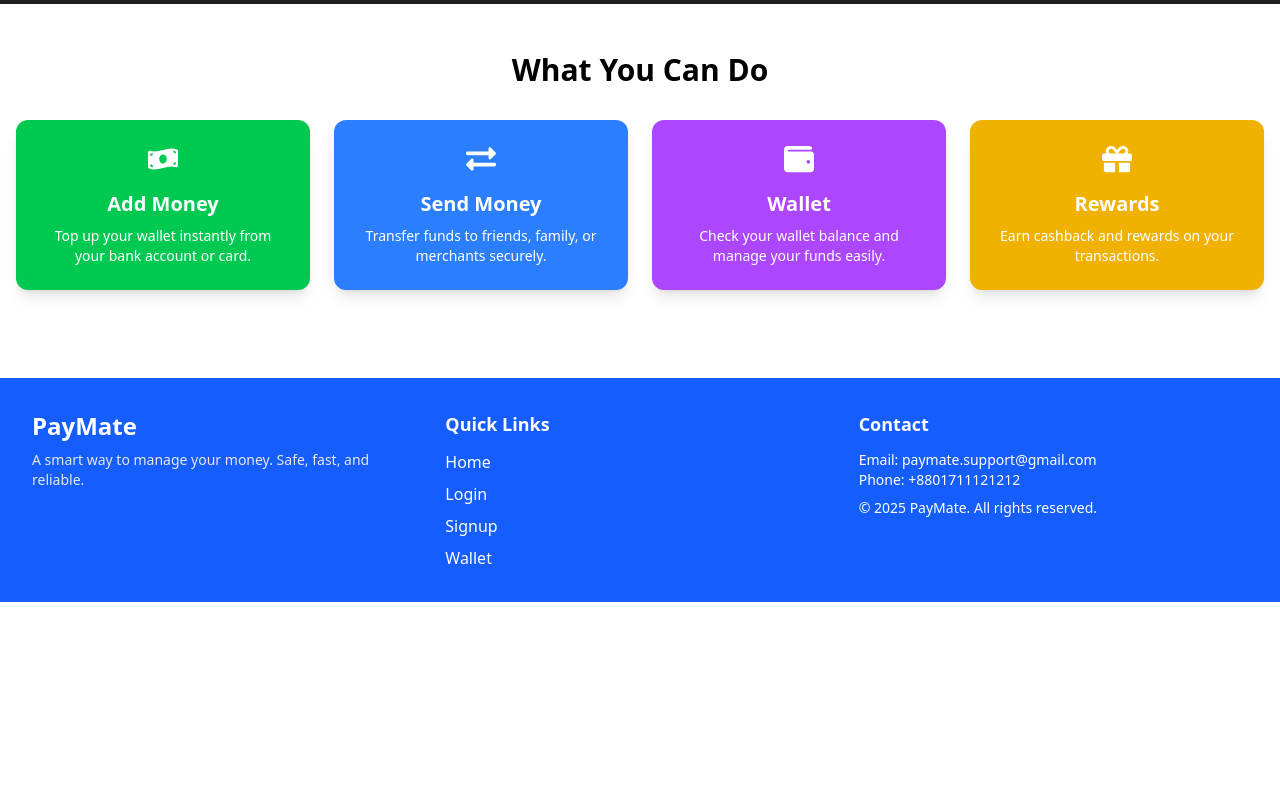
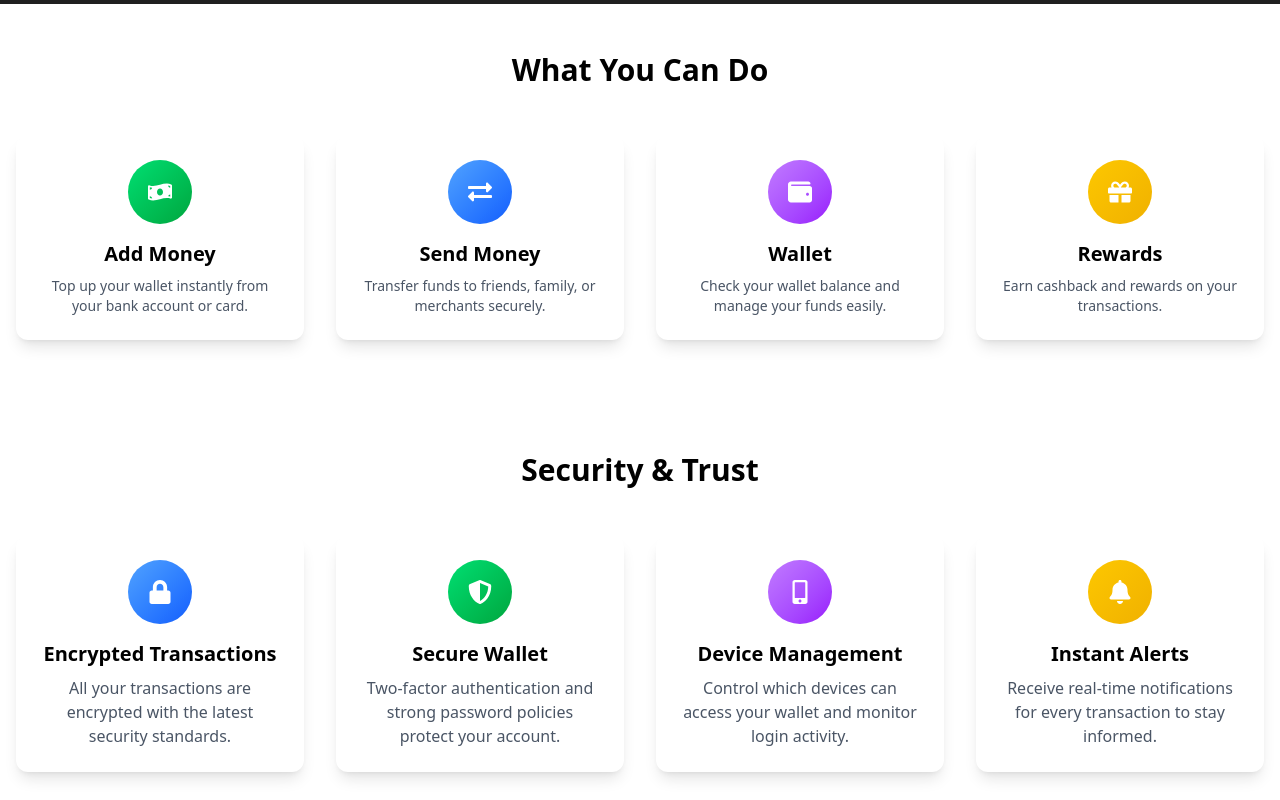
Before and after one commit to mithun41/digital-wallet-client, a React (Vite) app: page / in a window 1280 px wide. Shown: the part 860-1660 px from the top of the page. Before the commit the page ends 1462 px from the top, so only its background shows below. Built offline with nearby package versions, Linux system fonts and the light colour scheme; grey boxes are pictures that could not be loaded.

Commit message:
security-section added

```diff
--- a/src/Pages/Home/Features/Features.jsx
+++ b/src/Pages/Home/Features/Features.jsx
@@ -6,42 +6,46 @@ const Features = () => {
     {
       title: "Add Money",
       description: "Top up your wallet instantly from your bank account or card.",
-      icon: <FaMoneyBillWave className="text-3xl text-white" />,
-      bgColor: "bg-green-500",
+      icon: <FaMoneyBillWave />,
+      color: "from-green-400 to-green-600",
     },
     {
       title: "Send Money",
       description: "Transfer funds to friends, family, or merchants securely.",
-      icon: <FaExchangeAlt className="text-3xl text-white" />,
-      bgColor: "bg-blue-500",
+      icon: <FaExchangeAlt />,
+      color: "from-blue-400 to-blue-600",
     },
     {
       title: "Wallet",
       description: "Check your wallet balance and manage your funds easily.",
-      icon: <FaWallet className="text-3xl text-white" />,
-      bgColor: "bg-purple-500",
+      icon: <FaWallet />,
+      color: "from-purple-400 to-purple-600",
     },
     {
       title: "Rewards",
       description: "Earn cashback and rewards on your transactions.",
-      icon: <FaGift className="text-3xl text-white" />,
-      bgColor: "bg-yellow-500",
+      icon: <FaGift />,
+      color: "from-yellow-400 to-yellow-500",
     },
   ];
 
   return (
     <section className="max-w-7xl mx-auto px-4 py-12">
-      <h2 className="text-3xl font-bold text-center mb-8">What You Can Do</h2>
+      <h2 className="text-3xl font-bold text-center mb-12">What You Can Do</h2>
 
-      <div className="grid grid-cols-1 sm:grid-cols-2 md:grid-cols-4 gap-6">
+      <div className="grid grid-cols-1 sm:grid-cols-2 md:grid-cols-4 gap-8">
         {features.map((feature, index) => (
           <div
             key={index}
-            className={`flex flex-col items-center text-center p-6 rounded-xl shadow-lg hover:shadow-xl transition-shadow duration-300 ${feature.bgColor}`}
+            className="bg-white p-6 rounded-xl shadow-lg flex flex-col items-center text-center transform transition duration-300 hover:scale-105 hover:shadow-xl"
           >
-            <div className="mb-4">{feature.icon}</div>
-            <h3 className="text-xl font-semibold text-white mb-2">{feature.title}</h3>
-            <p className="text-white text-sm">{feature.description}</p>
+            <div
+              className={`w-16 h-16 flex items-center justify-center mb-4 rounded-full bg-gradient-to-br ${feature.color} text-white text-2xl`}
+            >
+              {feature.icon}
+            </div>
+            <h3 className="text-xl font-semibold mb-2">{feature.title}</h3>
+            <p className="text-gray-600 text-sm">{feature.description}</p>
           </div>
         ))}
       </div>
--- a/src/Pages/Home/Home/Home.jsx
+++ b/src/Pages/Home/Home/Home.jsx
@@ -1,13 +1,15 @@
 import React from "react";
 import Banner from "../../Banner/Banner";
 import Features from "../Features/Features";
+import SecuritySection from "../SecuritySection/SecuritySection";
+
 
 const Home = () => {
   return (
     <div>
       <Banner></Banner>
-<Features></Features>
-
+<Features/>
+<SecuritySection/>
     </div>
   );
 };
--- /dev/null
+++ b/src/Pages/Home/SecuritySection/SecuritySection.jsx
@@ -0,0 +1,56 @@
+import React from "react";
+import { FaLock, FaShieldAlt, FaMobileAlt, FaBell } from "react-icons/fa";
+
+const SecuritySection = () => {
+  const securityFeatures = [
+    {
+      icon: <FaLock />,
+      title: "Encrypted Transactions",
+      description: "All your transactions are encrypted with the latest security standards.",
+      color: "from-blue-400 to-blue-600",
+    },
+    {
+      icon: <FaShieldAlt />,
+      title: "Secure Wallet",
+      description: "Two-factor authentication and strong password policies protect your account.",
+      color: "from-green-400 to-green-600",
+    },
+    {
+      icon: <FaMobileAlt />,
+      title: "Device Management",
+      description: "Control which devices can access your wallet and monitor login activity.",
+      color: "from-purple-400 to-purple-600",
+    },
+    {
+      icon: <FaBell />,
+      title: "Instant Alerts",
+      description: "Receive real-time notifications for every transaction to stay informed.",
+      color: "from-yellow-400 to-yellow-500",
+    },
+  ];
+
+  return (
+    <section className="max-w-7xl mx-auto px-4 py-16">
+      <h2 className="text-3xl font-bold text-center mb-12">Security & Trust</h2>
+
+      <div className="grid grid-cols-1 sm:grid-cols-2 md:grid-cols-4 gap-8">
+        {securityFeatures.map((feature, index) => (
+          <div
+            key={index}
+            className="bg-white p-6 rounded-xl shadow-lg flex flex-col items-center text-center transform transition duration-300 hover:scale-105"
+          >
+            <div
+              className={`w-16 h-16 flex items-center justify-center mb-4 rounded-full bg-gradient-to-br ${feature.color} text-white text-2xl`}
+            >
+              {feature.icon}
+            </div>
+            <h3 className="text-xl font-semibold mb-2">{feature.title}</h3>
+            <p className="text-gray-600">{feature.description}</p>
+          </div>
+        ))}
+      </div>
+    </section>
+  );
+};
+
+export default SecuritySection;
```
Also changed, not shown: src/Pages/Home/HowItWorks/HowItWorks.jsx (deleted).
